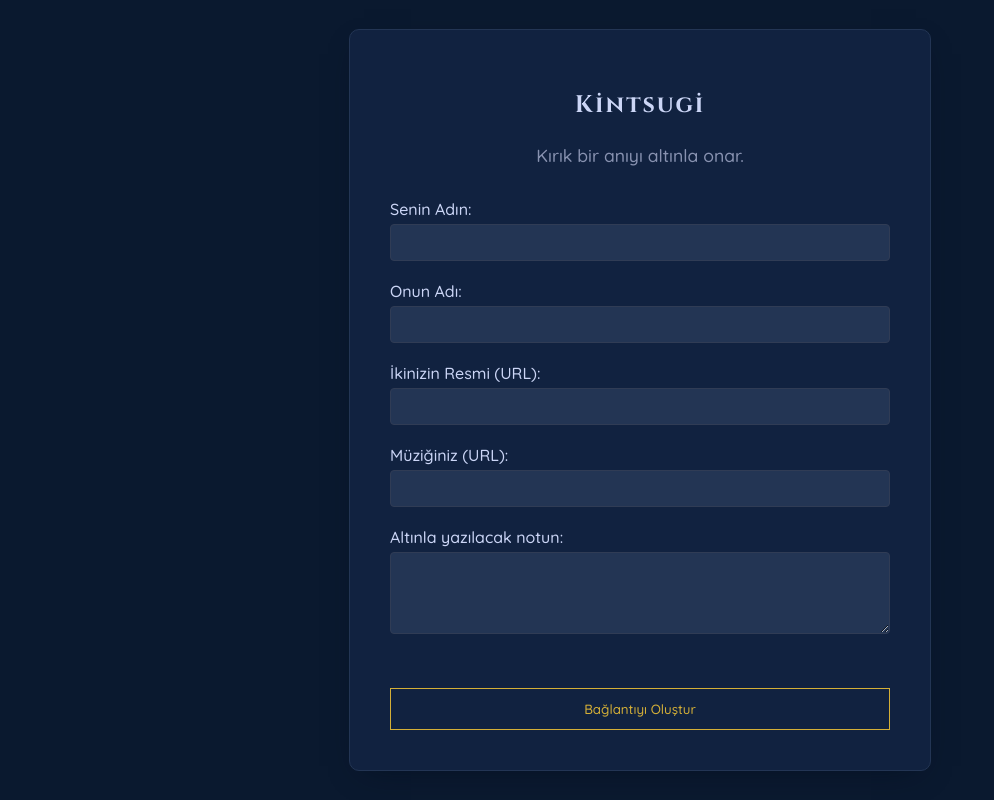
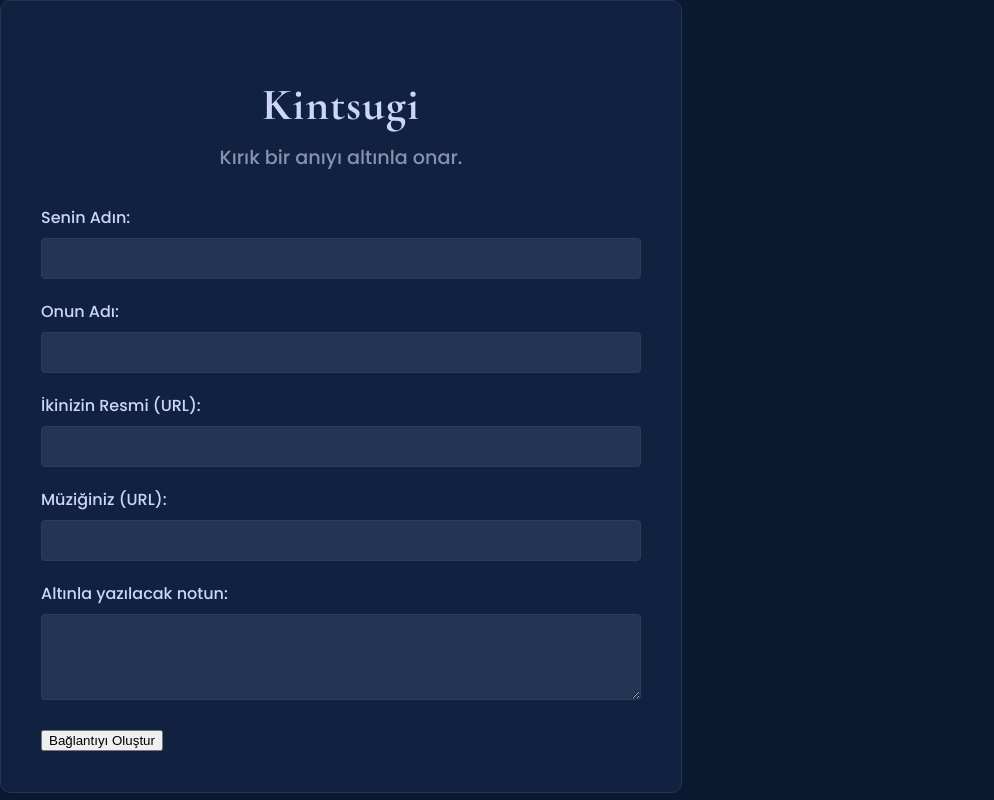
Before and after one commit to akifff2/affettirme-sitem, a Flask app: page / in a window 1280 px wide. Shown: the whole page, without its empty margins (0-994 px from the left). Run offline with Flask 3, Linux system fonts and the light colour scheme.

Commit message:
Update style.css

```diff
--- a/static/css/style.css
+++ b/static/css/style.css
@@ -1,149 +1,160 @@
-/* style.css -- KINTSUGI SÜRÜMÜ */
-@import url('https://fonts.googleapis.com/css2?family=Cinzel:wght@400;700&family=Quicksand:wght@300;500&display=swap');
+/* style.css -- KINTSUGI 2.0: USTALIK ESERİ */
+@import url('https://fonts.googleapis.com/css2?family=Cormorant+Garamond:wght@400;700&family=Poppins:wght@300;500&display=swap');
 
 :root {
-    --gold: #D4AF37;
-    --dark-navy: #0a192f;
-    --light-slate: #ccd6f6;
-    --slate: #8892b0;
-    --font-sans: 'Quicksand', sans-serif;
-    --font-serif: 'Cinzel', serif;
+    /* Varsayılan renkler, JS ile üzerine yazılacak */
+    --theme-color: #D4AF37;
+    --dark-bg: #0a192f;
+    --light-text: #ccd6f6;
+    --dark-text: #8892b0;
+    --font-sans: 'Poppins', sans-serif;
+    --font-serif: 'Cormorant Garamond', serif;
 }
 
 body {
-    background-color: var(--dark-navy);
-    color: var(--slate);
+    background-color: var(--dark-bg);
+    color: var(--dark-text);
     font-family: var(--font-sans);
     margin: 0;
     overflow: hidden;
+    height: 100vh;
+    width: 100vw;
+    text-align: center;
+}
+
+/* Arka Plan Efektleri */
+.background-canvas {
+    position: fixed;
+    top: 0; left: 0;
+    width: 100%; height: 100%;
+    z-index: -1;
+}
+
+/* Konteyner ve Animasyonlar */
+.container {
+    opacity: 0;
+    animation: fadeIn 2s forwards;
+    padding: 20px;
+    max-width: 650px;
+    z-index: 1;
+}
+
+@keyframes fadeIn { to { opacity: 1; } }
+
+h1, h2 {
+    font-family: var(--font-serif);
+    color: var(--light-text);
+    font-size: 2.8rem;
+    font-weight: 700;
+    letter-spacing: 1px;
+    margin-bottom: 10px;
+}
+p {
+    font-size: 1.2rem;
+    line-height: 1.7;
+    margin-top: 0;
+}
+.theme-text {
+    color: var(--theme-color);
+    text-shadow: 0 0 15px var(--theme-color);
+}
+
+.action-button {
+    display: inline-block;
+    margin-top: 40px;
+    padding: 15px 35px;
+    border: 2px solid var(--theme-color);
+    color: var(--theme-color);
+    text-decoration: none;
+    font-size: 1rem;
+    font-weight: 500;
+    transition: background-color 0.3s, box-shadow 0.3s, color 0.3s;
+}
+.action-button:hover {
+    background-color: var(--theme-color);
+    color: var(--dark-bg);
+    box-shadow: 0 0 25px var(--theme-color);
+}
+
+/* İnteraktif Onarım Sayfası */
+.interactive-container {
+    position: relative;
+    width: 100%;
+    height: 100%;
     display: flex;
     justify-content: center;
     align-items: center;
-    height: 100vh;
-    text-align: center;
+    flex-direction: column;
+}
+#repair-object {
+    width: 300px;
+    height: 300px;
+    cursor: pointer;
+    transition: transform 1s, filter 1s;
+}
+#repair-object.repaired {
+    transform: scale(1.1);
+    filter: drop-shadow(0 0 15px var(--theme-color));
+}
+#repair-object path {
+    transition: transform 1.2s cubic-bezier(0.165, 0.84, 0.44, 1), opacity 1.2s;
+    cursor: pointer;
+}
+#repair-object path:hover {
+    stroke: var(--theme-color);
+    stroke-width: 2;
+}
+#repair-title {
+    position: absolute;
+    top: 25%;
+    opacity: 1;
+    transition: opacity 1s;
 }
 
-.container {
-    opacity: 0;
-    transform: translateY(20px);
-    animation: fadeIn 1.5s 0.5s forwards;
-    max-width: 600px;
-    padding: 20px;
+/* Final Sayfası */
+.final-container img {
+    width: 250px;
+    height: 250px;
+    border-radius: 50%;
+    border: 7px solid var(--theme-color);
+    box-shadow: 0 0 40px -10px var(--theme-color);
+    object-fit: cover;
 }
-
-@keyframes fadeIn {
-    to { opacity: 1; transform: translateY(0); }
-}
-
-h1, h2 {
+.final-container .note {
     font-family: var(--font-serif);
-    color: var(--light-slate);
-    font-weight: 700;
-    letter-spacing: 2px;
-}
-
-p {
-    font-size: 1.1rem;
-    line-height: 1.6;
-}
-
-.gold-text {
-    color: var(--gold);
-    text-shadow: 0 0 10px rgba(212, 175, 55, 0.5);
-}
-
-.action-link {
-    display: inline-block;
-    margin-top: 30px;
-    padding: 12px 25px;
-    border: 1px solid var(--gold);
-    color: var(--gold);
-    text-decoration: none;
-    font-family: var(--font-sans);
-    font-weight: 500;
-    transition: background-color 0.3s, color 0.3s;
-    background-color: transparent;
-}
-
-.action-link:hover {
-    background-color: rgba(212, 175, 55, 0.1);
-    color: white;
-}
-
-/* Kintsugi Sayfası Özel Stilleri */
-.kintsugi-container { position: relative; width: 100%; height: 100%; }
-.broken-heart {
-    position: absolute;
-    top: 50%; left: 50%;
-    transform: translate(-50%, -50%);
-    width: 200px; height: 200px;
-    cursor: pointer;
-}
-.fragment {
-    position: absolute;
-    background-size: 200px 200px;
-    transition: transform 1s cubic-bezier(0.19, 1, 0.22, 1), opacity 1s;
-}
-#yes-btn {
-    position: absolute;
-    top: 50%;
-    left: 50%;
-    transform: translate(-50%, -50%) scale(0);
-    opacity: 0;
-    background-color: var(--gold);
-    color: var(--dark-navy);
-    border: none;
-    padding: 20px 40px;
-    font-family: var(--font-serif);
-    font-size: 1.5rem;
-    cursor: pointer;
-    box-shadow: 0 0 20px var(--gold);
-    transition: all 0.5s;
-}
-.kintsugi-container.repaired #yes-btn {
-    transform: translate(-50%, -50%) scale(1);
-    opacity: 1;
-}
-
-/* Son Sayfa */
-.reunion-container img {
-    width: 200px;
-    height: 200px;
-    border-radius: 50%;
-    border: 5px solid var(--gold);
-    box-shadow: 0 0 30px rgba(212, 175, 55, 0.6);
-}
-.reunion-container .note {
-    font-family: var(--font-serif);
-    font-size: 1.5rem;
-    color: var(--light-slate);
-    margin-top: 30px;
-    padding: 20px;
-    border-top: 1px solid var(--gold);
-    border-bottom: 1px solid var(--gold);
+    font-size: 2rem;
+    font-style: italic;
+    color: var(--light-text);
+    margin-top: 40px;
+    max-width: 80%;
 }
 
 /* Panel Sayfası */
+/* Önceki stili kullanarak daha şık hale getirildi */
 .panel-container {
     background-color: #112240;
     padding: 40px;
     border-radius: 10px;
-    box-shadow: 0 10px 30px -15px rgba(2,12,27,0.7);
     border: 1px solid #233554;
-    max-width: 500px;
+    max-width: 600px;
     width: 90%;
+    text-align: left;
+    opacity: 0;
+    animation: fadeIn 1s forwards;
 }
-.form-group { margin-bottom: 20px; text-align: left; }
-.form-group label { display: block; margin-bottom: 5px; color: var(--light-slate); }
-.form-group input, .form-group textarea {
+.panel-container h2 { text-align: center; }
+.form-group { margin-bottom: 20px; }
+.form-group label { display: block; margin-bottom: 8px; font-weight: 500; color: var(--light-text); }
+.form-group input, .form-group textarea, .form-group select {
     width: 100%;
-    padding: 10px;
+    padding: 12px;
     background-color: #233554;
     border: 1px solid #303C55;
-    color: var(--light-slate);
+    color: var(--light-text);
     border-radius: 4px;
     box-sizing: border-box;
 }
-.panel-container .action-link { width: 100%; box-sizing: border-box; }
-.result-box { margin-top: 30px; background-color: var(--dark-navy); padding: 15px; border-radius: 4px; }
-.result-box input { width: 100%; background: transparent; border: none; color: var(--gold); text-align: center; }
+.panel-container .action-button { width: 100%; text-align: center; }
+.result-box { margin-top: 30px; background-color: var(--dark-bg); padding: 20px; border-radius: 4px; border: 1px dashed var(--theme-color); }
+.result-box input { width: 100%; background: transparent; border: none; color: var(--theme-color); text-align: center; font-size: 1rem; }
+.image-upload-info { font-size: 0.8rem; color: var(--dark-text); padding: 10px; background: #233554; border-radius: 4px; }
```
